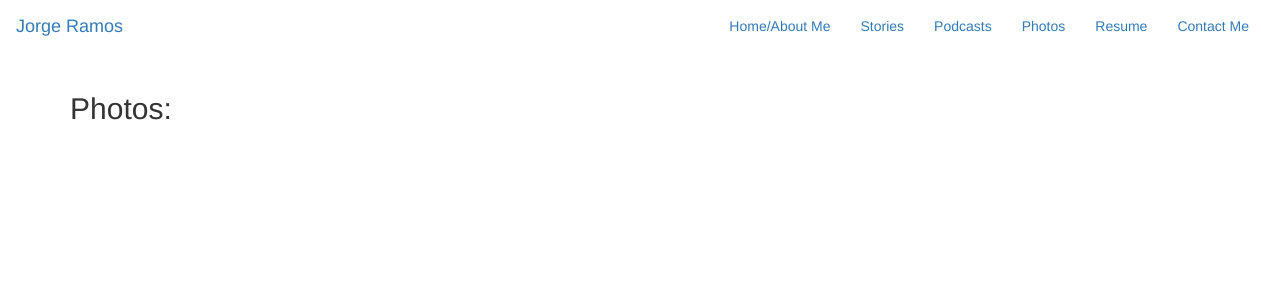
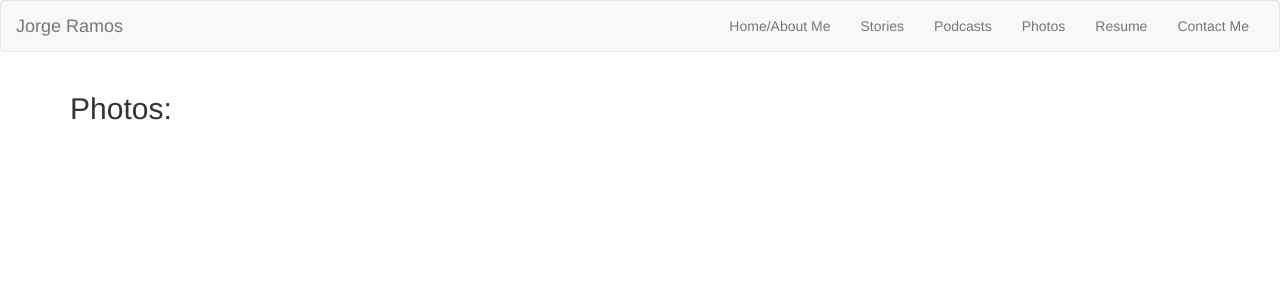
Before and after one commit to horhay10/horhay10.github.io, a Jekyll site: the page built from html/photos.html, in a window 1280 px wide. Shown: the top 300 px of the page. Built offline with Jekyll 4.4.1, drawn with Linux system fonts in a browser that asks for light colours; nearby versions of some CDN libraries.

Commit message:
initial commit

```diff
--- a/_layouts/default.html
+++ b/_layouts/default.html
@@ -15,7 +15,7 @@
 </head>
 
 <body>
-    <nav class="navbar navbar">
+    <nav class="navbar navbar-default">
       <div class="container-fluid">
           <div class="navbar-header">
               <button type="button" class="navbar-toggle" data-toggle="collapse"
```
